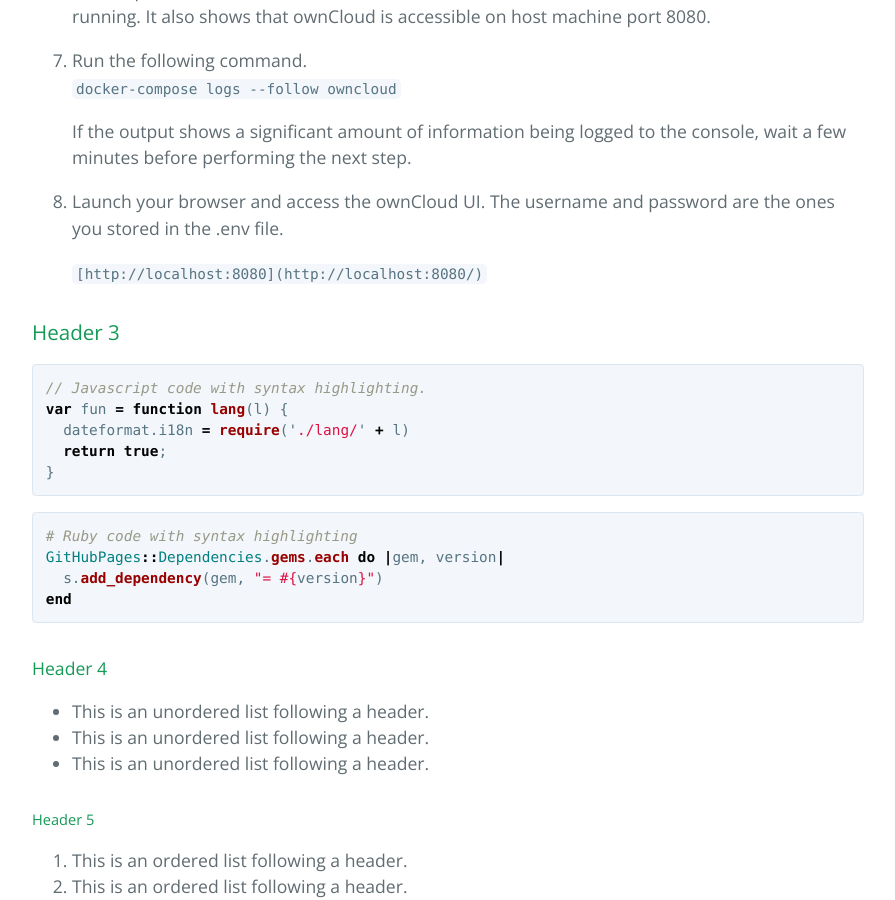
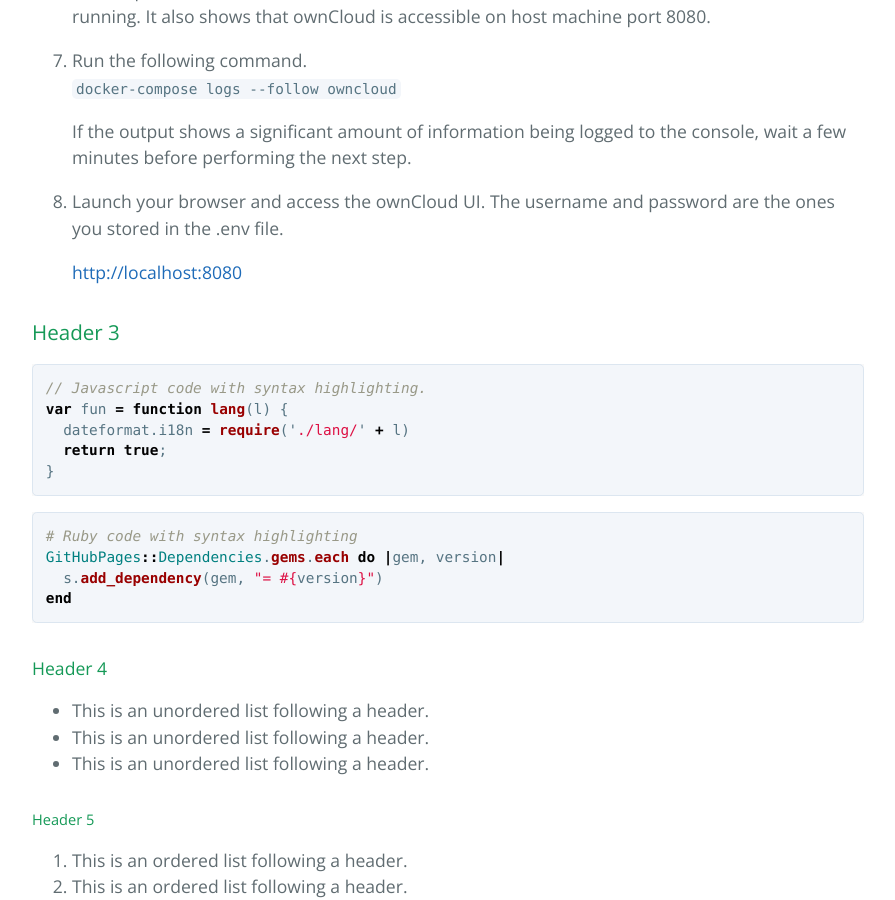
Before and after one commit to nunzy1/github.io, a Jekyll site: the page built from index.md, in a window 1280 px wide and 900 px high, scrolled down 1944 px. Shown: the whole window, without its empty margins (192-1087 px from the left). Built offline with Jekyll 4.4.1, drawn with Linux system fonts in a browser that asks for light colours.

Commit message:
link fix

```diff
--- a/index.md
+++ b/index.md
@@ -67,7 +67,8 @@
     If the output shows a significant amount of information being logged to the console, wait a few minutes before performing the next step.
  8. Launch your browser and access the ownCloud UI.  The username and password are the ones you stored in the .env file.
 
-    `[http://localhost:8080](http://localhost:8080/)`
+      [http://localhost:8080](http://localhost:8080/)
+
 
 
 ### Header 3
```
